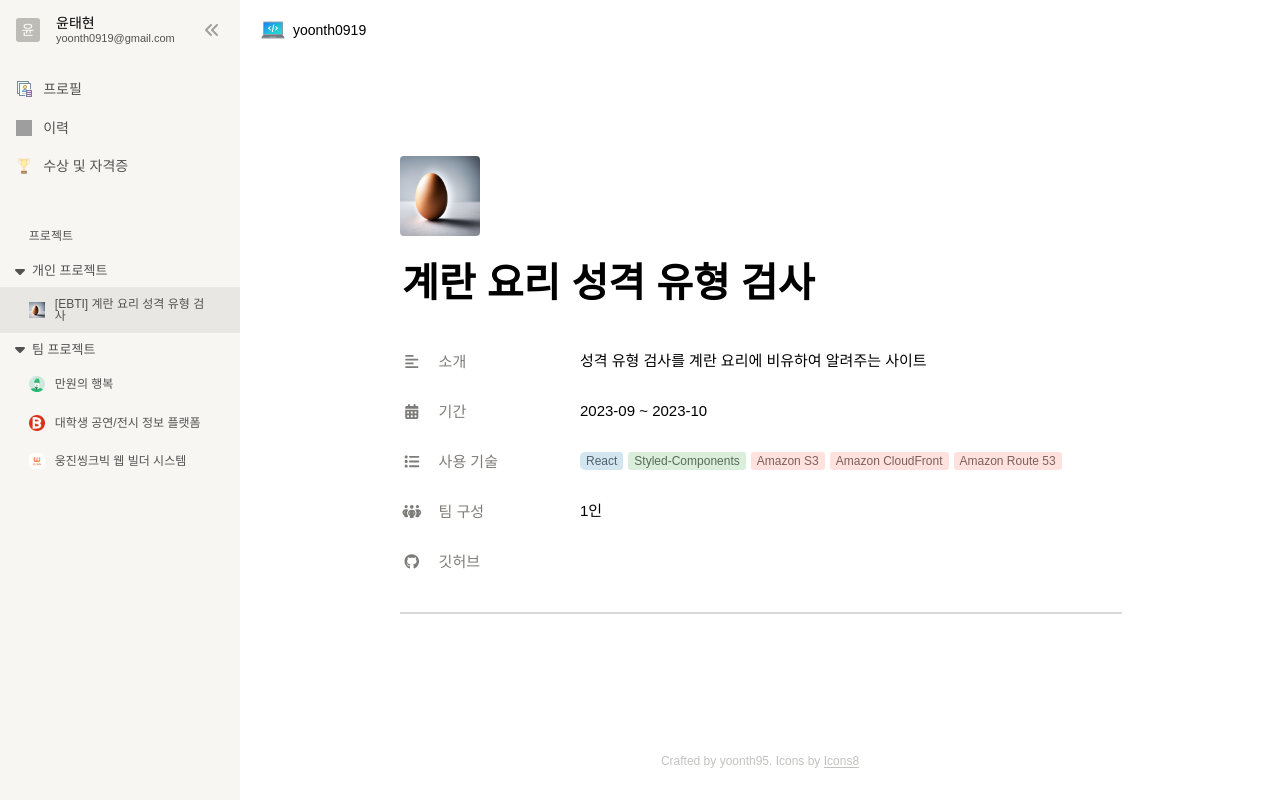
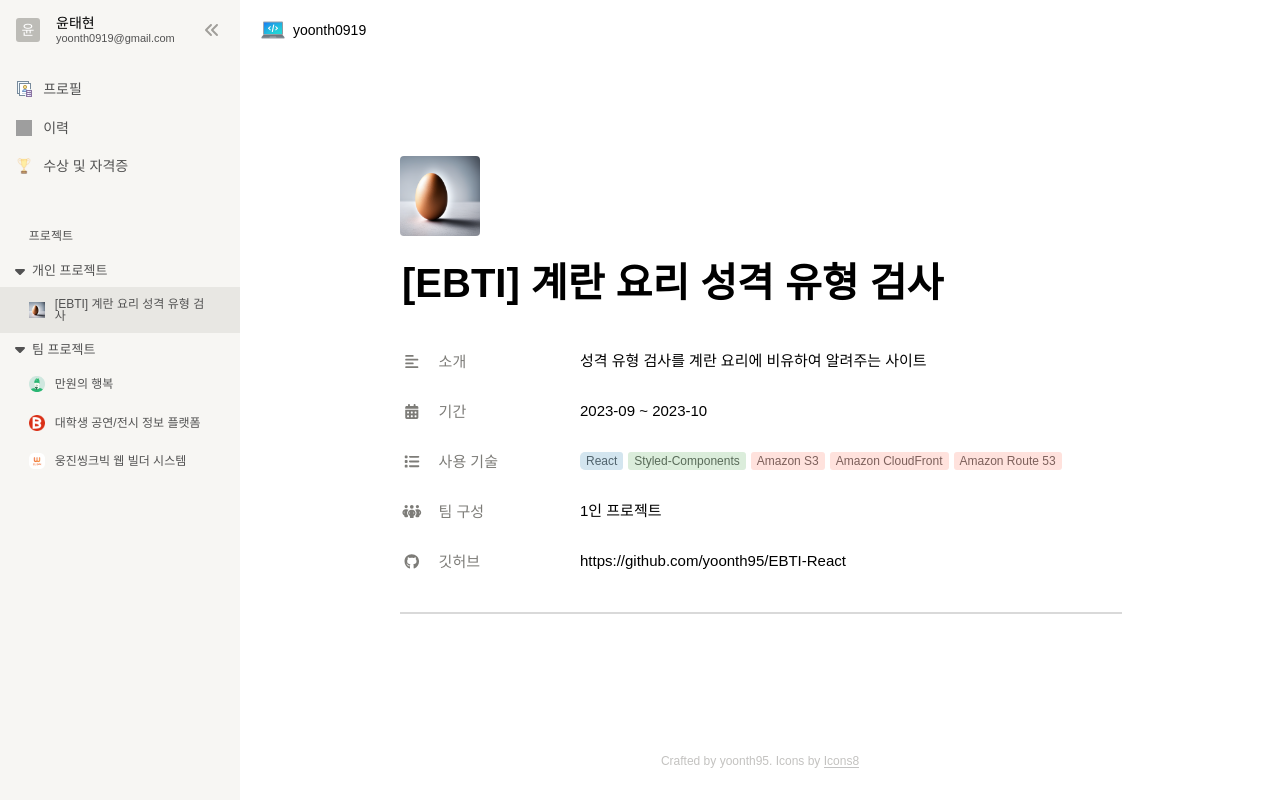
Before and after one commit to yoonth95/portfolio, a React (Vite) app: page /project/1 in a window 1280 px wide. Built offline with nearby package versions, Linux system fonts and the light colour scheme; grey boxes are pictures that could not be loaded; a web font is replaced by a local one.

Commit message:
Refactor: 프로젝트 데이터 수정 및 추가

```diff
--- a/src/data/projectList.ts
+++ b/src/data/projectList.ts
@@ -1,4 +1,17 @@
-import { beta, egg, eggMbti, happymanwon, happymanwonThumbnail, webBuilder, betaTumbnail, webBuilderThumbnail } from "@/assets/images";
+import {
+  egg,
+  eggMbti,
+  eggMbtiMain,
+  happymanwon,
+  happymanwonThumbnail,
+  happymanwonMain,
+  beta,
+  betaTumbnail,
+  betaMain,
+  webBuilder,
+  webBuilderThumbnail,
+  webBuilderMain,
+} from "@/assets/images";
 
 const projectList = [
   {
@@ -15,10 +28,13 @@ const projectList = [
       ["Amazon Route 53", "#ffe2dd"],
     ],
     icon: egg,
-    title: "계란 요리 성격 유형 검사",
+    title: "[EBTI] 계란 요리 성격 유형 검사",
+    link: "/project/egg-mbti",
     introduction: "성격 유형 검사를 계란 요리에 비유하여 알려주는 사이트",
-    team: "1인",
-    link: "/project/egg-mbti",
+    team: "1인 프로젝트",
+    projectMainImg: eggMbtiMain,
+    siteLink: "https://egg-mbti.net",
+    github: ["https://github.com/yoonth95/EBTI-React"],
   },
   {
     projectId: 2,
@@ -35,9 +51,12 @@ const projectList = [
     ],
     icon: happymanwon,
     title: "만원의 행복",
+    link: "/project/happymanwon",
     introduction: "한 푼이라도 아쉬운 사람들을 위한 착한 가게 소개 웹 서비스",
     team: "기획 및 디자이너 1명, FrontEnd 2명, BackEnd 3명",
-    link: "/project/happymanwon",
+    projectMainImg: happymanwonMain,
+    siteLink: "https://happy-manwon.vercel.app",
+    github: ["https://github.com/happymanwon/Frontend"],
   },
   {
     projectId: 3,
@@ -60,9 +79,12 @@ const projectList = [
     ],
     icon: beta,
     title: "대학생 공연/전시 정보 플랫폼",
-    introduction: "예체능 분야 대학생들이 자신의 작품을 효과적으로 소개하고 홍보할 수 있는 중앙 집중형 플랫폼",
+    link: "/project/beta-beta",
+    introduction: "예체능 분야 대학생들이 자신의 작품을 소개하고 홍보할 수 있는 중앙 집중형 플랫폼",
     team: "총 3명 / 기획 및 FrontEnd 3명, BackEnd 1명",
-    link: "/project/beta-beta",
+    projectMainImg: betaMain,
+    siteLink: "https://beta-beta.net",
+    github: ["https://github.com/FESP-TEAM-1/beta-frontend", "https://github.com/FESP-TEAM-1/beta-backend"],
   },
   {
     projectId: 4,
@@ -83,9 +105,12 @@ const projectList = [
     ],
     icon: webBuilder,
     title: "웅진씽크빅 웹 빌더 시스템",
+    link: "/project/web-builder",
     introduction: "웅진 씽크빅 사이트와 연동이 되는 웹 빌더 관리자 페이지 개발",
     team: "총 4명 / FrontEnd 4명, BackEnd 1명",
-    link: "/project/web-builder",
+    projectMainImg: webBuilderMain,
+    siteLink: "https://web-builder.store",
+    github: ["https://github.com/yoonth95/Web-Builder"],
   },
 ];
 
--- a/src/types/ProjectListType.ts
+++ b/src/types/ProjectListType.ts
@@ -7,7 +7,10 @@ export interface ProjectListType {
   techStack: string[][];
   icon: string;
   title: string;
+  link: string;
   introduction: string;
   team: string;
-  link: string;
+  projectMainImg: string;
+  siteLink: string;
+  github: string[];
 }
```
